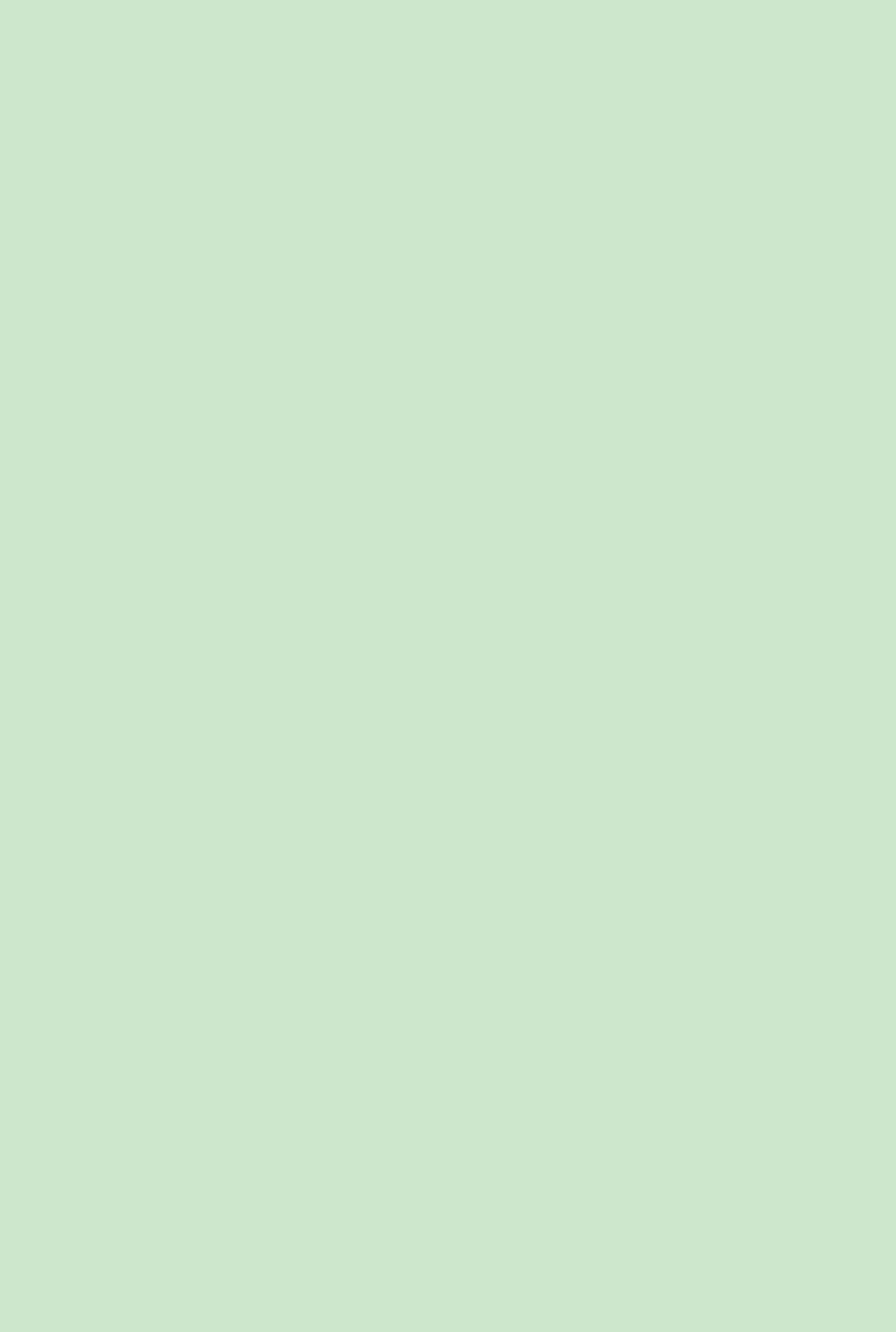
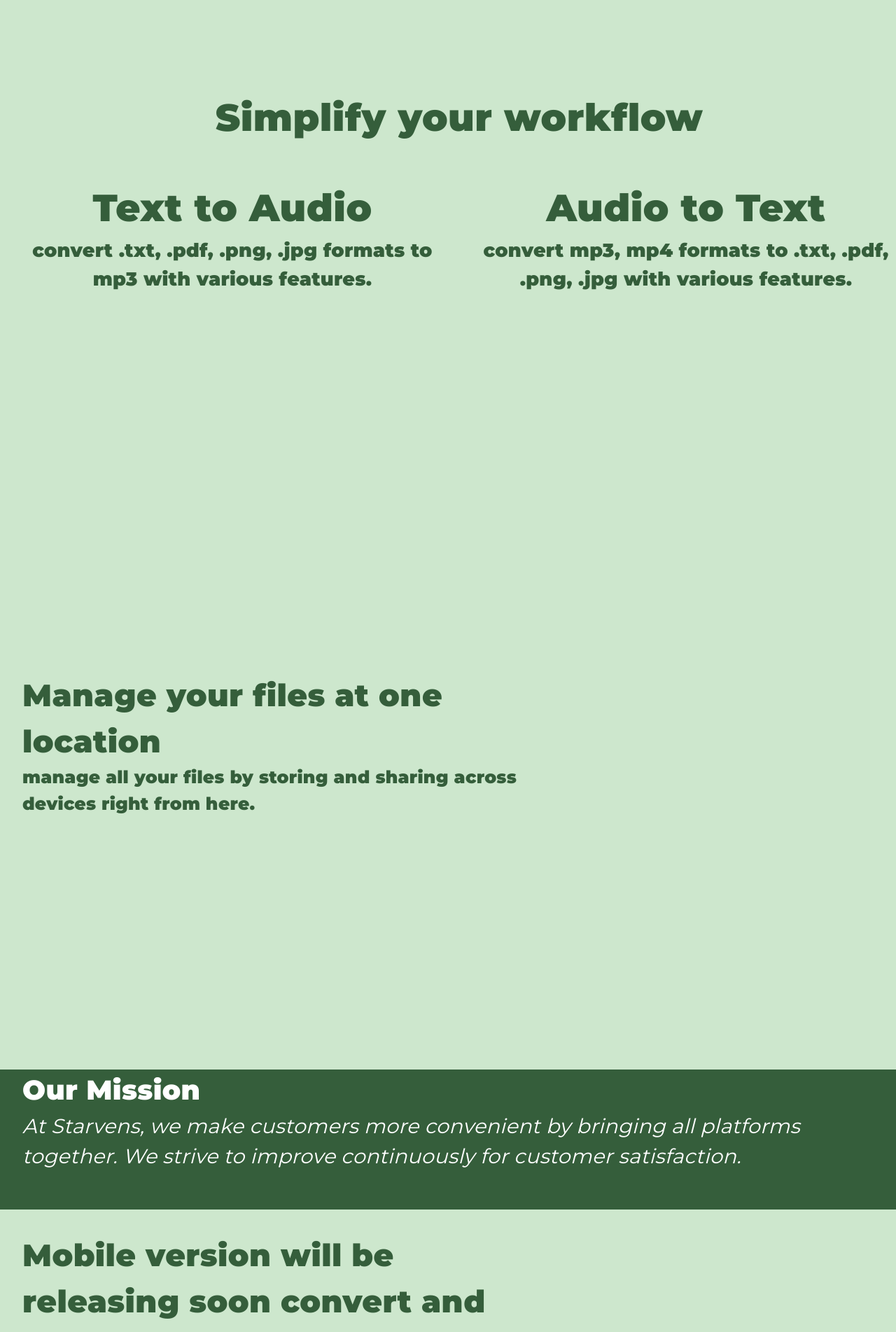
Before and after one commit to Starvens/starvens-fe-03212022, a React (Create React App) app: page / in a window 1280 px wide. Shown: the part 800-2703 px from the top of the page at 70% size. Before the commit the page ends 800 px from the top, so only its background shows below. Built offline with nearby package versions, Linux system fonts and the light colour scheme.

Commit message:
added new pages

```diff
--- a/src/App.js
+++ b/src/App.js
@@ -4,6 +4,10 @@ import NavBar from "./components/NavBar";
 import {ThemeProvider, createTheme } from "@mui/material/styles";
 import LandingPagePPT1 from "./components/LandingPagePPT1";
 import PdfConversionImage from "./components/PdfConversionImage";
+import ConversionLinks from "./components/ConversionLinks";
+import FirstPage from "./components/FirstPage";
+import { ThirdPage } from "./components/ThirdPage";
+import FourthPage from './components/FourthPage'
 
 function App() {
   const theme = createTheme({
@@ -19,9 +23,13 @@ function App() {
 
   return (
     <ThemeProvider theme={theme}>
-      <NavBar></NavBar>
+      {/* <NavBar></NavBar>
       <LandingPagePPT1></LandingPagePPT1>
-      <PdfConversionImage></PdfConversionImage>
+      <PdfConversionImage></PdfConversionImage> */}
+      <FirstPage></FirstPage>
+      <ConversionLinks></ConversionLinks>
+      <ThirdPage></ThirdPage>
+      <FourthPage></FourthPage>
     </ThemeProvider>
   );
 }
--- /dev/null
+++ b/src/components/ConversionLinks.jsx
@@ -0,0 +1,78 @@
+import { Box, Typography } from '@mui/material'
+import React from 'react'
+
+const ConversionLinks = () => {
+    return (
+        <Box sx={{ height: '100vh' }}>
+            <Typography
+                sx={{
+                    fontWeight: "bold",
+                    marginLeft: "2rem",
+                    color: "#355E3B",
+                    fontSize: "54px",
+                    fontFamily: "Montserrat",
+                    textAlign: "center"
+                }}
+            >
+                Simplify your workflow
+            </Typography>
+            <Box sx={{ display: 'grid', gridTemplateColumns: '1fr 1fr', marginTop: '3rem', gridGap: '1rem' }}>
+                <Box>
+                    <Typography
+                        sx={{
+                            fontWeight: "bold",
+                            marginLeft: "2rem",
+                            color: "#355E3B",
+                            fontSize: "54px",
+                            fontFamily: "Montserrat",
+                            textAlign: "center"
+                        }}
+                    >
+                        Text to Audio
+                    </Typography>
+                    <Typography
+                        sx={{
+                            fontWeight: "bold",
+                            marginLeft: "2rem",
+                            color: "#355E3B",
+                            fontSize: "27px",
+                            fontFamily: "Montserrat",
+                            textAlign: "center"
+                        }}
+                    >
+                        convert .txt, .pdf, .png, .jpg formats to mp3 with various features.
+                    </Typography>
+
+                </Box>
+                <Box>
+                    <Typography
+                        sx={{
+                            fontWeight: "bold",
+                            marginLeft: "2rem",
+                            color: "#355E3B",
+                            fontSize: "54px",
+                            fontFamily: "Montserrat",
+                            textAlign: "center"
+                        }}
+                    >
+                        Audio to Text
+                    </Typography>
+                    <Typography
+                        sx={{
+                            fontWeight: "bold",
+                            marginLeft: "2rem",
+                            color: "#355E3B",
+                            fontSize: "27px",
+                            fontFamily: "Montserrat",
+                            textAlign: "center"
+                        }}
+                    >
+                    convert mp3, mp4 formats to .txt, .pdf, .png, .jpg with various features.
+                    </Typography>
+                </Box>
+            </Box>
+        </Box>
+    )
+}
+
+export default ConversionLinks
--- /dev/null
+++ b/src/components/FirstPage.jsx
@@ -0,0 +1,17 @@
+import { Box } from '@mui/material'
+import React from 'react'
+import NavBar from "./NavBar";
+import LandingPagePPT1 from "./LandingPagePPT1";
+import PdfConversionImage from "./PdfConversionImage";
+
+const FirstPage = () => {
+    return (
+        <Box sx={{height: '100vh'}}>
+            <NavBar></NavBar>
+            <LandingPagePPT1></LandingPagePPT1>
+            <PdfConversionImage></PdfConversionImage>
+        </Box>
+    )
+}
+
+export default FirstPage
--- /dev/null
+++ b/src/components/FourthPage.jsx
@@ -0,0 +1,30 @@
+import { Box, Typography } from '@mui/material'
+import React from 'react'
+
+const FourthPage = () => {
+    return (
+        <Box sx={{ height: '100vh', display: 'grid', gridTemplateRows: '3fr 1fr',marginTop: '2rem' }}>
+            <Box sx={{ display: 'grid', gridTemplateColumns: '3fr 2fr' }}>
+                <Box>
+                    <Typography
+                        sx={{
+                            fontWeight: 'bold',
+                            color: "#355E3B",
+                            marginLeft: '2rem',
+                            fontSize: "44px",
+                            fontFamily: "Montserrat",
+                        }}
+                    >
+                        Mobile version will be releasing soon convert and organize your files from anywhere
+                    </Typography>
+                </Box>
+                <Box></Box>
+            </Box>
+            <Box sx={{background: '#355E3B 0% 0% no-repeat padding-box;'}}>
+
+            </Box>
+        </Box>
+    )
+}
+
+export default FourthPage
--- a/src/components/LandingPagePPT1.jsx
+++ b/src/components/LandingPagePPT1.jsx
@@ -5,7 +5,7 @@ import Typewriter from "typewriter-effect";
 
 const LandingPagePPT1 = () => {
   return (
-    <Box sx={{ marginLeft: "16rem", marginTop: "2rem" }}>
+    <Box sx={{ marginLeft: "16rem", marginTop: "8rem" }}>
       <Typography
         sx={{
           fontSize: "71px",
--- a/src/components/NavBar.jsx
+++ b/src/components/NavBar.jsx
@@ -13,14 +13,17 @@ const NavBar = () => {
   return (
     <Box sx={{}}>
       <AppBar
-        position="static"
+        position="fixed"
         sx={{
-          height: "3rem",
+          // height: "3rem",
           justifyContent: "center",
           background: "transparent",
-          marginTop: 3,
+          // background: '#C1E1C1CC 0% 0% no-repeat padding-box;',
+          // background: '#F8F8F8',
+          // marginTop: 3,
+          padding: 2,
           color: "#355E3B",
-          elevation: "6",
+          // elevation: "6",
           fontFamily: "Lucida Sans",
           boxShadow: "0px 0px 0px 0px",
           border: "none",
--- /dev/null
+++ b/src/components/ThirdPage.jsx
@@ -0,0 +1,63 @@
+import { Box, Typography } from '@mui/material'
+import React from 'react'
+
+export const ThirdPage = () => {
+    return (
+        <Box sx={{ height: '100vh', display: 'grid', gridTemplateRows: '3fr 1fr' }}>
+            <Box sx={{ display: 'grid', gridTemplateColumns: '3fr 2fr' }}>
+                <Box>
+                    <Typography
+                        sx={{
+                            fontWeight: "bold",
+                            color: "#355E3B",
+                            marginLeft: '2rem',
+                            marginTop: '2rem',
+                            fontSize: "44px",
+                            fontFamily: "Montserrat",
+                        }}
+                    >
+                        Manage your files at one location
+                    </Typography>
+                    <Typography
+                        sx={{
+                            fontWeight: "bold",
+                            marginLeft: '2rem',
+                            color: "#355E3B",
+                            fontSize: "25px",
+                            fontFamily: "Montserrat",
+                        }}
+                    >
+                        manage all your files by storing and sharing across devices right from here.
+                    </Typography>
+                </Box>
+                <Box>
+                </Box>
+            </Box>
+            <Box sx={{background: '#355E3B 0% 0% no-repeat padding-box'}}>
+                <Typography
+                    sx={{
+                        fontWeight: "bold",
+                        marginLeft: '2rem',
+                        color: "#FFFFFF",
+                        fontSize: "39px",
+                        fontFamily: "Montserrat",
+                        opacity: 1
+                    }}
+                >
+                    Our Mission
+                </Typography>
+                <Typography
+                    sx={{
+                        fontStyle: 'italic',
+                        color: "#FFFFFF",
+                        marginLeft: '2rem',
+                        fontSize: "29px",
+                        fontFamily: "Montserrat",
+                    }}
+                >
+                    At Starvens, we make customers more convenient by bringing all platforms together. We strive to improve continuously for customer satisfaction.
+                </Typography>
+            </Box>
+        </Box>
+    )
+}
--- a/src/index.css
+++ b/src/index.css
@@ -3,6 +3,7 @@ body {
 
 top: 0px;
 left: 0px;
+margin: 0;
 /* width: 1920px; */
 /* height: 1080px; */
 
```
